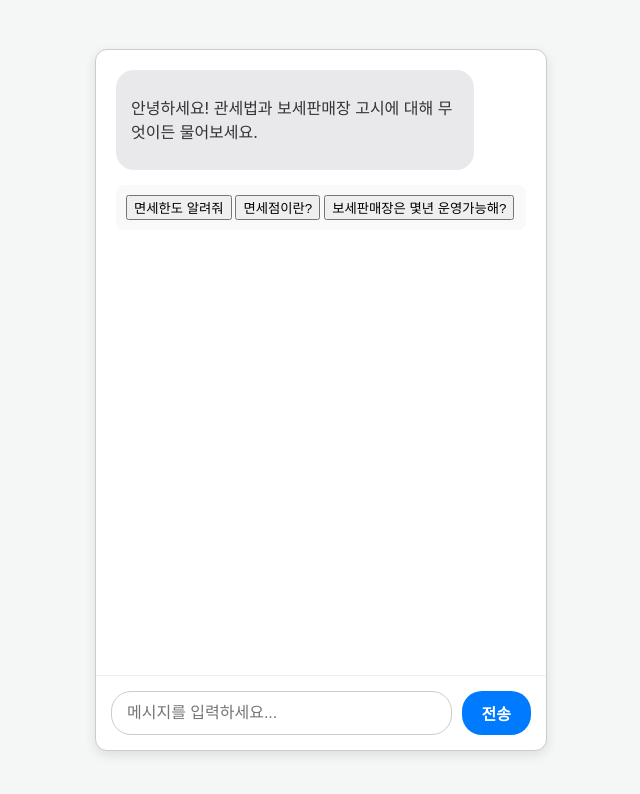
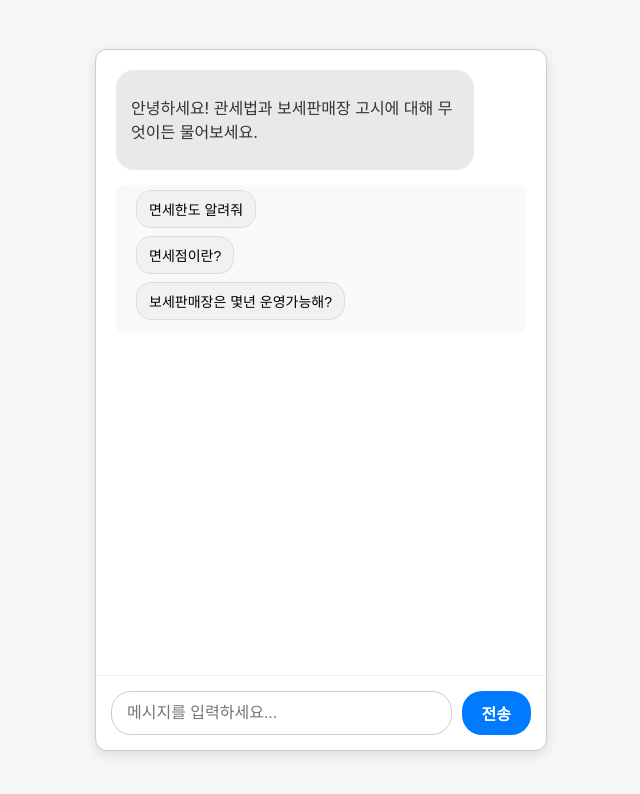
Before and after one commit to herememory/my-chatbot, a website: page index.html in a window 1280 px wide. Shown: the whole page, without its empty margins (319-959 px from the left). Drawn offline with Linux system fonts and the light colour scheme.

Commit message:
Update style.css

```diff
--- a/style.css
+++ b/style.css
@@ -90,3 +90,25 @@ body {
 .example-questions li {
     margin-bottom: 5px;
 }
+
+.example-questions {
+    padding: 5px 20px;
+    display: flex;
+    flex-direction: column;
+    align-items: flex-start;
+}
+
+.example-btn {
+    background-color: #f1f1f1;
+    border: 1px solid #ddd;
+    border-radius: 15px;
+    padding: 8px 12px;
+    margin-bottom: 8px;
+    cursor: pointer;
+    font-size: 14px;
+    text-align: left;
+}
+
+.example-btn:hover {
+    background-color: #e7e7e7;
+}
```
